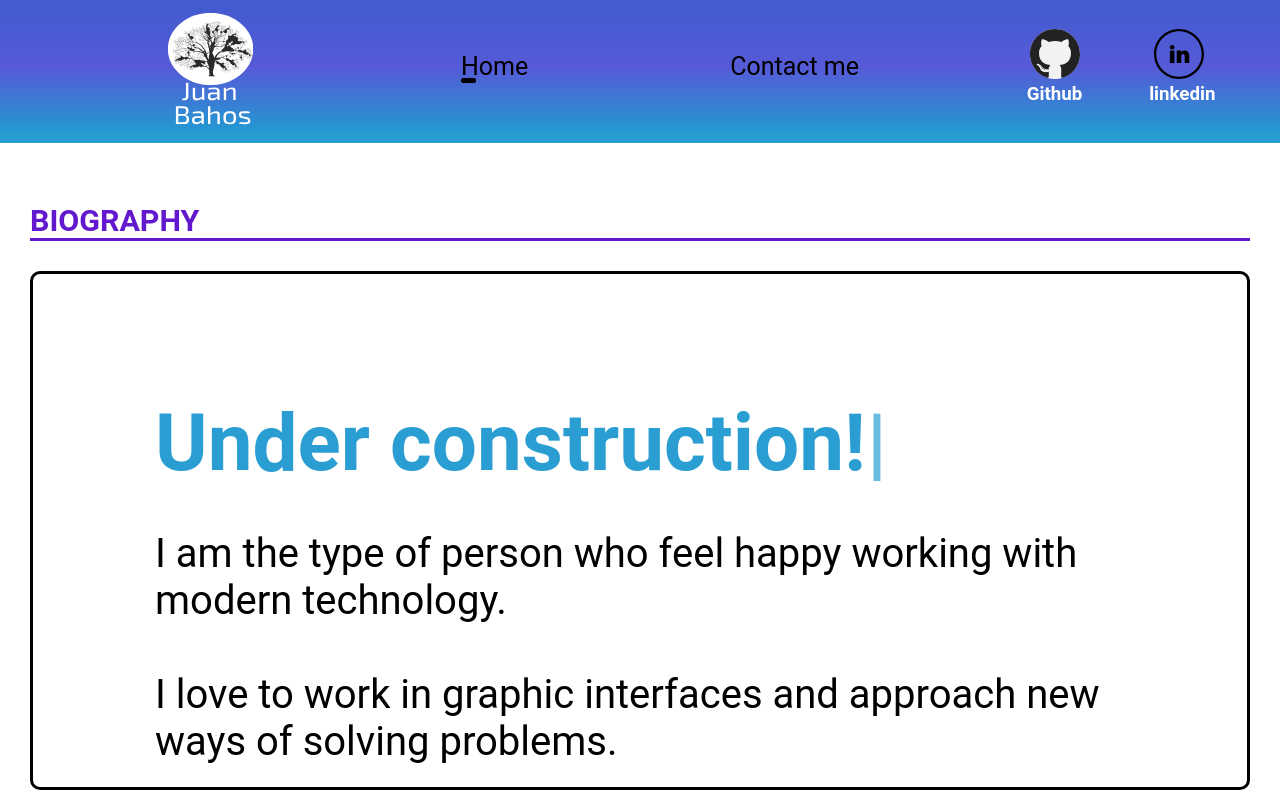
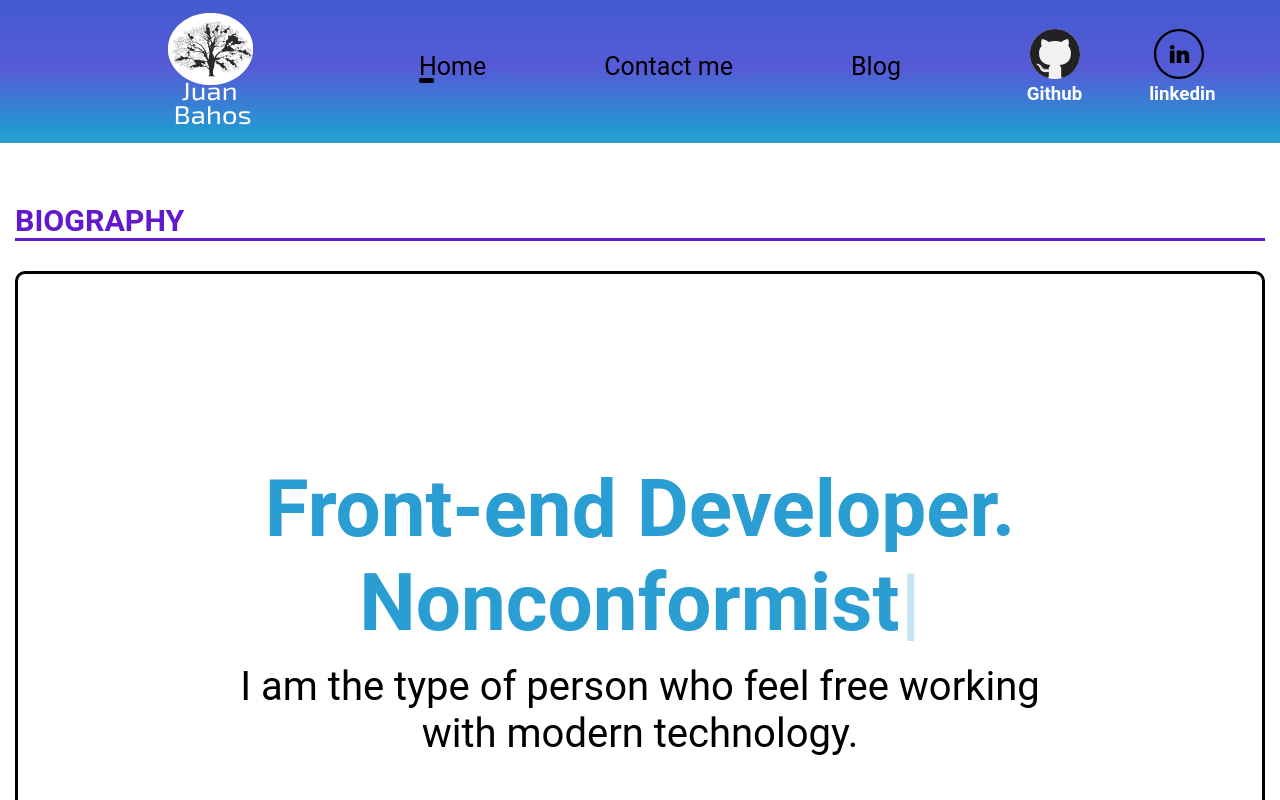
Before and after one commit to cadenahos/React-Portfolio-, a React app: page / in a window 1280 px wide. Shown: the top 800 px of the page. Built offline with nearby package versions, Linux system fonts and the light colour scheme.

Commit message:
[FIX] main page

```diff
--- /dev/null
+++ b/src/Models/menuProps.js
@@ -0,0 +1,17 @@
+export const menuProps = [
+  {
+    title: "Home",
+    to: "/",
+    showState: "public",
+  },
+  {
+    title: "Contact me",
+    to: "/contact-us",
+    showState: "public",
+  },
+  {
+    title: "Blog",
+    to: "/blog",
+    showState: "public",
+  },
+];
--- a/src/components/Menu.jsx
+++ b/src/components/Menu.jsx
@@ -1,28 +1,18 @@
-import React from 'react';
-import { NavLink } from 'react-router-dom';
-import '@styles/Menu.scss';
+import React from "react";
+import { NavLink } from "react-router-dom";
+import "@styles/Menu.scss";
+import { menuProps } from "../Models/menuProps";
 
 const Menu = (props) => {
-    let activeStyle = {
-        color: "blue",
-
-    };
   return (
-            <ul className={(props.movile === true) ? 'nav-movile':'nav'}>
+    <ul className={props.movile === true ? "nav-movile" : "nav"}>
+      {menuProps.map((item) => (
         <li>
-                    <NavLink
-                        to='/'
-                    >
-                        Home
+          <NavLink to={item.to} key={item.to}>
+            {item.title}
           </NavLink>
         </li>
-                <li>
-                    <NavLink
-                        to='/contact-us'
-                    >Contact me
-                    </NavLink>
-                </li>
-                {/* <li><NavLink to='/blog'>Blog</NavLink></li> */}
+      ))}
     </ul>
   );
 };
--- a/src/containers/Bio.jsx
+++ b/src/containers/Bio.jsx
@@ -1,51 +1,37 @@
-import React from 'react';
-import fotoperfil from '@images/perfilcentrado.jpeg';
-import Typewriter from 'typewriter-effect';
-import '@styles/Bio.scss';
-
+import React from "react";
+import fotoperfil from "@images/perfilcentrado.jpeg";
+import Typewriter from "typewriter-effect";
+import "@styles/Bio.scss";
 
 const Bio = () => {
-
-    React.useEffect(()=>{
-    },[])
+  React.useEffect(() => {}, []);
   return (
     <section className="bio">
-        <div className="home-section-title" >
-            <h3 >biography</h3>
+      <div className="home-section-title">
+        <h3>biography</h3>
         <div></div>
       </div>
       <div className="bio-container">
         {/* <img className="bio-fotoPerfil" src={fotoperfil} alt="foto perfil"/> */}
         <div className="bio-description">
-            <div className='bio-hello'>
-
+          <div className="bio-hello">
             <Typewriter
               onInit={(typewriter) => {
-    typewriter.typeString('Under construction!')
-      .callFunction(() => {
-        console.log('String typed out!');
-      })
-      .pauseFor(5500)
-      .deleteAll()
-      .callFunction(() => {
-        console.log('All strings were deleted');
-      })
-      .start();
+                typewriter
+                  .typeString(" Front-end Developer. Nonconformist")
+                  .callFunction(() => {})
+                  .pauseFor(500)
+                  .start(500);
               }}
             />
           </div>
           <p>
-                    I am the type of person who feel happy working with modern technology.
-                    <br></br>
-                    <br></br>
-
-                    I love to work in graphic interfaces and approach new ways of solving problems.
-                    <br></br>
-                    <br></br>
+            I am the type of person who feel free working with modern
+            technology.
           </p>
-                {/* <button className="button--primary">More info ...</button> */}
         </div>
       </div>
+      {/* <button className="button--primary">More info ...</button> */}
     </section>
   );
 };
--- /dev/null
+++ b/src/pages/Blog.jsx
@@ -0,0 +1,10 @@
+import React from "react";
+import PropTypes from "prop-types";
+
+const Blog = () => {
+  return <div></div>;
+};
+
+Blog.propTypes = {};
+
+export default Blog;
--- a/src/routes/App.jsx
+++ b/src/routes/App.jsx
@@ -1,23 +1,25 @@
-import React from 'react';
-import {BrowserRouter, Routes, Route} from 'react-router-dom';
-import Layout from '@containers/Layout';
-import Home from '@pages/Home';
-import ContactUs from '@pages/ContactUs';
-import NotFound from '@pages/NotFound';
-import '@styles/global.scss';
+import React from "react";
+import { BrowserRouter, Routes, Route } from "react-router-dom";
+import Layout from "@containers/Layout";
+import Home from "@pages/Home";
+import ContactUs from "@pages/ContactUs";
+import NotFound from "@pages/NotFound";
+import "@styles/global.scss";
+import Blog from "../pages/Blog";
 
 const App = () => {
   return (
     <BrowserRouter>
       <Layout>
         <Routes>
-                <Route exact path='/' element={<Home/>} />
-                <Route exact path='/contact-us' element={<ContactUs/>} />
-                <Route path='*' element={<NotFound/>} />
+          <Route exact path="/" element={<Home />} />
+          <Route exact path="/contact-us" element={<ContactUs />} />
+          <Route exact path="/blog" element={<Blog />} />
+          <Route path="*" element={<NotFound />} />
         </Routes>
       </Layout>
     </BrowserRouter>
   );
-}
+};
 
 export default App;
--- a/src/styles/Bio.scss
+++ b/src/styles/Bio.scss
@@ -3,72 +3,96 @@
 .bio{
     background-color: var(--clear);
     color: var(--dark);
-    padding: 30px;
-    height: 630px;
+    padding: 30px 15px;
+    height: 130vh;
 }
 .bio-hello{
     color: var(--primary);
     font-size: 30px;
     font-weight: 700;
+    text-align: center;
+    height: 60%;
 }
 .bio-container{
     display: flex;
-    flex-wrap: wrap;
     justify-content: center;
     align-content: center;
-
+    text-overflow: ellipsis;
 }
 .bio-description {
     border: 3px solid var(--dark);
     border-radius: 10px;
-    padding: 10%;
+    padding: 15%;
     font-size: var(--par);
-    align-self: center;
+    text-align: center;
     font-size: 20px;
     height: 300px;
     overflow: hidden;
-    text-overflow: ellipsis;
+
 
 }
 .bio-description > p{
     overflow: hidden;
     text-overflow: ellipsis;
 }
-// .bio-fotoPerfil{
-//     border-radius: 50%;
-//     border: 3px solid var(--dark);
-//     width: 100%;
-//     max-width: 200px;
-// }
+
 .typewrite-hello {
     font-size: 70px;
     line-height: 78px;
     font-weight: 400;
     font-family: 'Roboto', sans-serif;
   }
-// .button--primary {
-//     border-radius: 10px;
-//     color: var(--secundary);
-//     border: 2px solid var(--secundary);
-//     height: 30px;
-//     cursor: pointer;
-// }
-// .button--primary:active {
-//     border: 5px solid var(--third);
-// }
+  .button--primary {
+    position: absolute;
+    left: 34%;
+    bottom: 5%;
+    background-color: #e1ecf4;
+    border-radius: 5px;
+    border: 1px solid var(--dark);
+    height: 10%;
+    width: 30%;
+    box-shadow: rgba(255, 255, 255, .7) 0 1px 0 0 inset;
+    box-sizing: border-box;
+    color: var(--primary);
+    cursor: pointer;
+    display: inline-block;
+    font-family: -apple-system,system-ui,"Segoe UI","Liberation Sans",sans-serif;
+    font-size: 30px;
+    font-weight: 400;
+    line-height: 1.15385;
+    margin: 0;
+    outline: none;
+    padding: 8px .8em;
+    position: relative;
+    text-align: center;
+    text-decoration: none;
+    user-select: none;
+    -webkit-user-select: none;
+    touch-action: manipulation;
+    vertical-align: baseline;
+    white-space: nowrap;
+  }
+  .button--primary:hover,
+  .button--primary:focus {
+    background-color: #b3d3ea;
+    color: #2c5777;
+  }
+
+  .button--primary:focus {
+    box-shadow: 0 0 0 4px rgba(0, 149, 255, .15);
+  }
+
+  .button--primary:active {
+    background-color: #a0c7e4;
+    box-shadow: none;
+    color: #2c5777;
+  }
 @media (min-width: 920px) {
     .bio-container{
         flex-wrap: nowrap;
     }
-    .button--primary {
-        border-radius: 10px;
-        color: var(--secundary);
-        border: 2px solid var(--secundary);
-        height: 50px;
-        width: 150px;
-        cursor: pointer;
-        font-size: 25px;
-    }
+
+
 }
 @media (min-width: 620px) {
     .bio-container{
```
Also changed, not shown: src/pages/Home.jsx (+11 -12 lines), 6 other files (tests, documents, lock files or other folders). Lines whose indentation alone changed are shown as unchanged.
